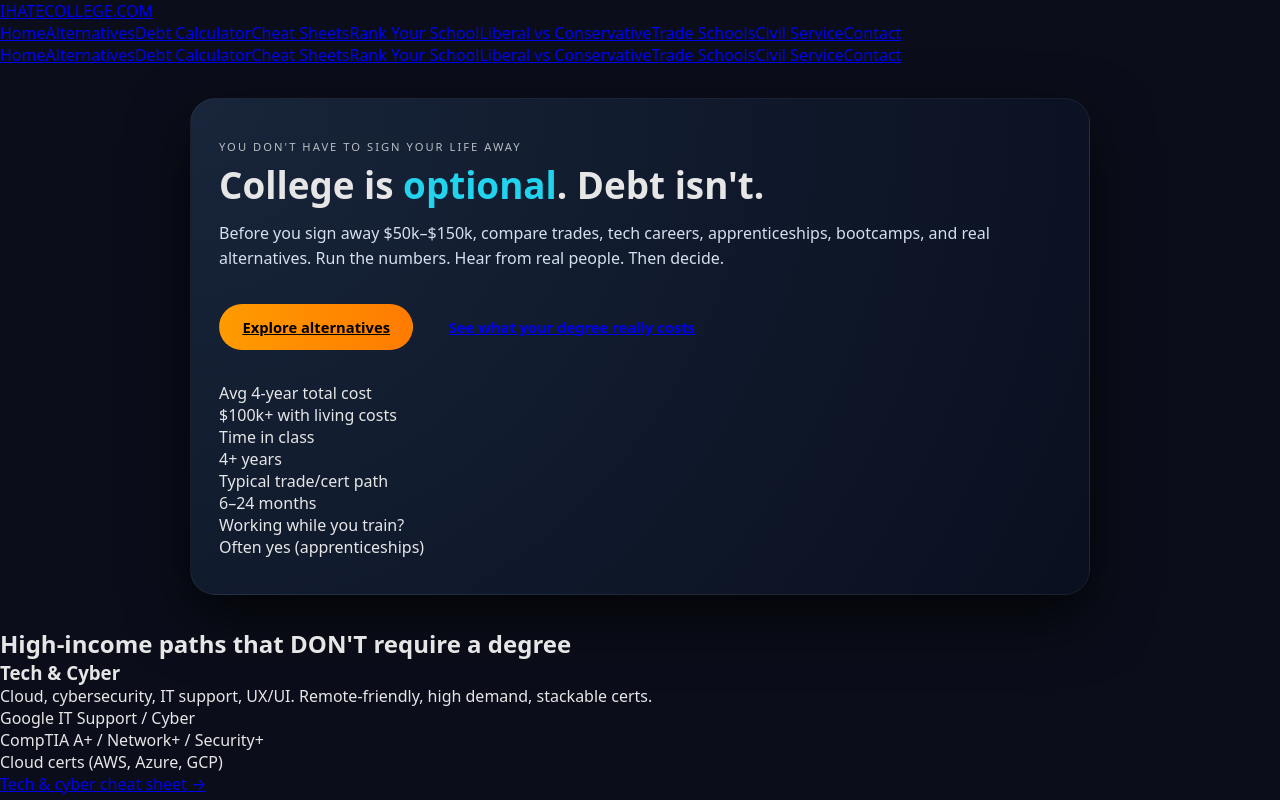
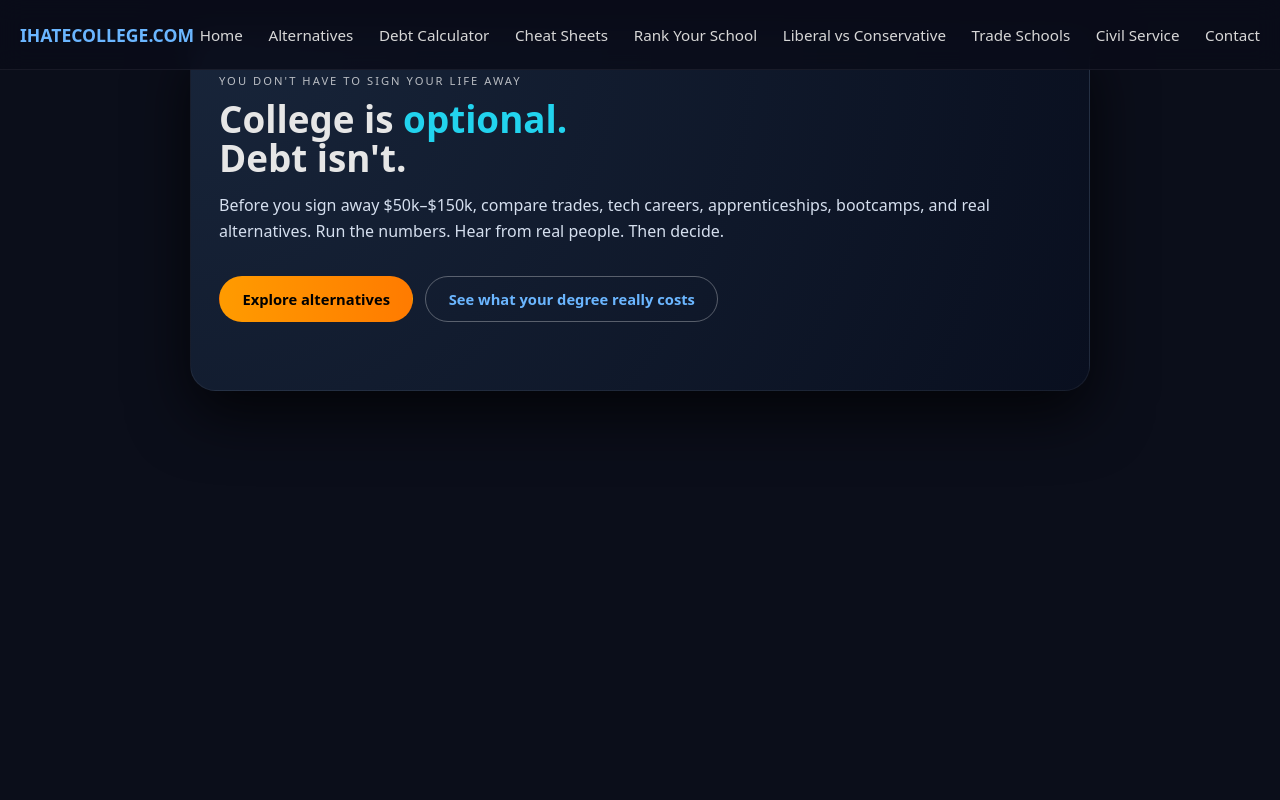
Before and after one commit to placebetsai/Ihatecollege, a Next.js app: page / in a window 1280 px wide. Built offline with nearby package versions, Linux system fonts and the light colour scheme.

Commit message:
Update index.js

```diff
--- a/pages/index.js
+++ b/pages/index.js
@@ -1,15 +1,48 @@
-// pages/index.js
-import Layout from "../components/Layout";
+import Image from "next/image";
 
-export default function HomePage() {
+export default function Home() {
   return (
-    <Layout title="Home">
-      <section className="hero-section">
-        <div className="hero-card">
-          <p className="hero-kicker">YOU DON&apos;T HAVE TO SIGN YOUR LIFE AWAY</p>
+    <main>
+      <header className="header">
+        <a href="/" className="header-logo">IHATECOLLEGE.COM</a>
+
+        <nav className="nav-desktop">
+          <a href="/">Home</a>
+          <a href="/alternatives">Alternatives</a>
+          <a href="/debt-calculator">Debt Calculator</a>
+          <a href="/cheat-sheets">Cheat Sheets</a>
+          <a href="/rank-your-school">Rank Your School</a>
+          <a href="/liberal-vs-conservative">Liberal vs Conservative</a>
+          <a href="/trade-schools">Trade Schools</a>
+          <a href="/civil-service">Civil Service</a>
+          <a href="/contact">Contact</a>
+        </nav>
+
+        <button className="nav-toggle" id="mobileNavToggle">
+          <div className="nav-toggle-circle"></div>
+        </button>
+      </header>
+
+      <nav className="nav-mobile" id="mobileNavMenu">
+        <a href="/">Home</a>
+        <a href="/alternatives">Alternatives</a>
+        <a href="/debt-calculator">Debt Calculator</a>
+        <a href="/cheat-sheets">Cheat Sheets</a>
+        <a href="/rank-your-school">Rank Your School</a>
+        <a href="/liberal-vs-conservative">Liberal vs Conservative</a>
+        <a href="/trade-schools">Trade Schools</a>
+        <a href="/civil-service">Civil Service</a>
+        <a href="/contact">Contact</a>
+      </nav>
+
+      <section className="hero-card">
+        <p className="hero-kicker">YOU DON'T HAVE TO SIGN YOUR LIFE AWAY</p>
+
         <h1 className="hero-title">
-            College is <span className="hero-highlight">optional</span>. Debt isn&apos;t.
+          College is <span className="hero-highlight">optional.</span><br />
+          Debt isn't.
         </h1>
+
         <p className="hero-body">
           Before you sign away $50k–$150k, compare trades, tech careers,
           apprenticeships, bootcamps, and real alternatives. Run the numbers.
@@ -17,137 +50,10 @@ export default function HomePage() {
         </p>
 
         <div className="hero-actions">
-            <a href="/alternatives" className="btn btn-primary">
-              Explore alternatives
-            </a>
-            <a href="/debt-calculator" className="btn btn-ghost">
-              See what your degree really costs
-            </a>
-          </div>
-
-          <div className="hero-stats">
-            <div className="stat-card">
-              <p className="stat-label">Avg 4-year total cost</p>
-              <p className="stat-value">$100k+ with living costs</p>
-            </div>
-            <div className="stat-card">
-              <p className="stat-label">Time in class</p>
-              <p className="stat-value">4+ years</p>
-            </div>
-            <div className="stat-card">
-              <p className="stat-label">Typical trade/cert path</p>
-              <p className="stat-value">6–24 months</p>
-            </div>
-            <div className="stat-card">
-              <p className="stat-label">Working while you train?</p>
-              <p className="stat-value">Often yes (apprenticeships)</p>
-            </div>
-          </div>
+          <a className="btn btn-primary">Explore alternatives</a>
+          <a className="btn btn-outline">See what your degree really costs</a>
         </div>
       </section>
-
-      <section className="paths-section">
-        <h2 className="section-title">
-          High-income paths that DON&apos;T require a degree
-        </h2>
-
-        <div className="paths-grid">
-          <article className="path-card">
-            <h3 className="path-title">Tech &amp; Cyber</h3>
-            <p className="path-body">
-              Cloud, cybersecurity, IT support, UX/UI. Remote-friendly, high demand,
-              stackable certs.
-            </p>
-            <ul className="path-list">
-              <li>Google IT Support / Cyber</li>
-              <li>CompTIA A+ / Network+ / Security+</li>
-              <li>Cloud certs (AWS, Azure, GCP)</li>
-            </ul>
-            <a href="/cheat-sheets" className="path-link">
-              Tech &amp; cyber cheat sheet →
-            </a>
-          </article>
-
-          <article className="path-card">
-            <h3 className="path-title">Skilled Trades</h3>
-            <p className="path-body">
-              HVAC, electrician, welding, CDL trucking. Paid apprenticeships instead
-              of paying tuition.
-            </p>
-            <ul className="path-list">
-              <li>Union benefits, OT, and strong job security</li>
-              <li>Hands-on work, recession-resistant</li>
-              <li>Ability to start your own shop later</li>
-            </ul>
-            <a href="/trade-schools" className="path-link">
-              Trade-school breakdown →
-            </a>
-          </article>
-
-          <article className="path-card">
-            <h3 className="path-title">No-Degree High Income</h3>
-            <p className="path-body">
-              Sales, real estate, notary, adjusting, and other license-based jobs
-              with real earning power.
-            </p>
-            <ul className="path-list">
-              <li>Real-estate &amp; mortgage licensing</li>
-              <li>Insurance &amp; public adjusting</li>
-              <li>Notary / loan-signing work</li>
-            </ul>
-            <a href="/civil-service" className="path-link">
-              License-based career paths →
-            </a>
-          </article>
-        </div>
-      </section>
-
-      <section className="results-section">
-        <h2 className="section-title">Real people. Real results.</h2>
-
-        <div className="results-list">
-          <figure className="quote-card">
-            <blockquote>
-              &quot;Dropped out after year 2. Got Security+. Making $78k at 20.&quot;
-            </blockquote>
-            <figcaption>— Jake, Boca Raton</figcaption>
-          </figure>
-
-          <figure className="quote-card">
-            <blockquote>
-              &quot;HVAC instead of $80k loans. Made $95k with overtime last year.&quot;
-            </blockquote>
-            <figcaption>— Marco, Miami</figcaption>
-          </figure>
-
-          <figure className="quote-card">
-            <blockquote>
-              &quot;Cloud certs took 5 months. Now making more than my mom who went
-              to college.&quot;
-            </blockquote>
-            <figcaption>— Rachel, Orlando</figcaption>
-          </figure>
-        </div>
-      </section>
-
-      <section className="cta-section">
-        <h2 className="section-title">Choose your path</h2>
-        <p className="cta-body">
-          You don&apos;t need a $100k campus and a dorm to make real money. Pick a
-          path and start building skills that actually pay.
-        </p>
-        <div className="cta-buttons">
-          <a href="/trade-schools" className="btn btn-outline">
-            Trades path
-          </a>
-          <a href="/cheat-sheets" className="btn btn-outline">
-            Tech &amp; certs
-          </a>
-          <a href="/civil-service" className="btn btn-outline">
-            Civil service &amp; gov jobs
-          </a>
-        </div>
-      </section>
-    </Layout>
+    </main>
   );
     }
```
Lines whose indentation alone changed are shown as unchanged.
